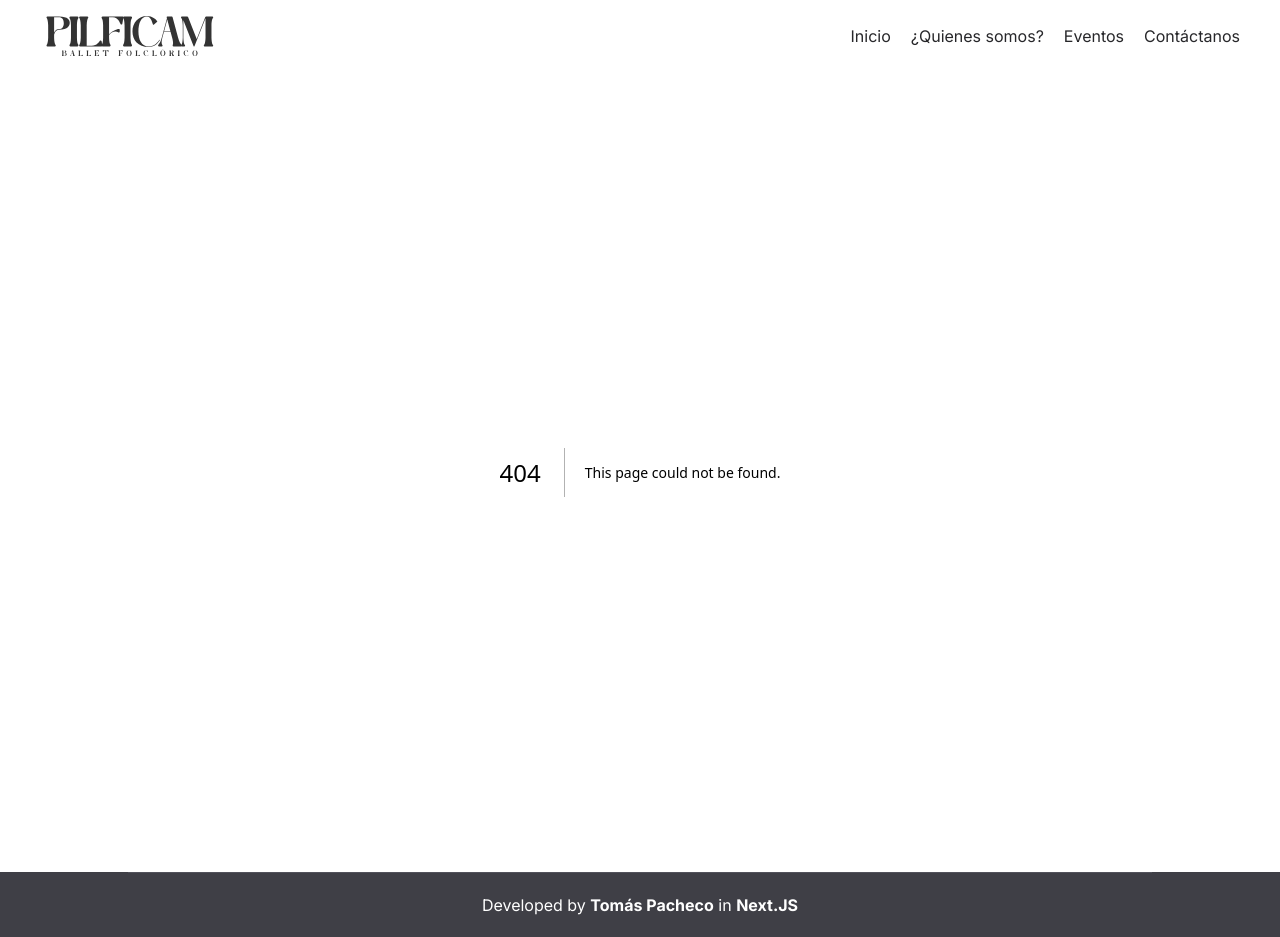
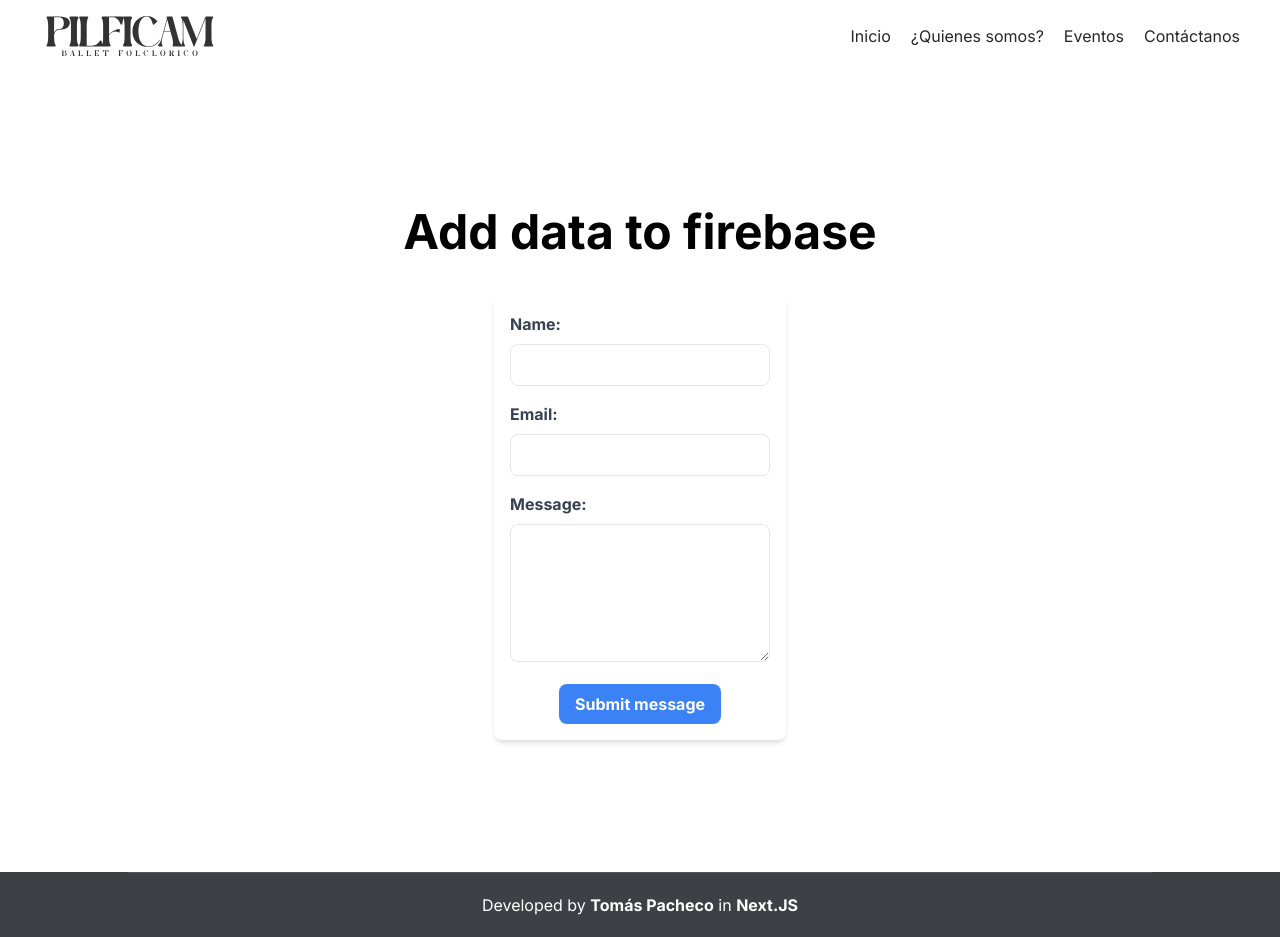
Before and after one commit to thesoftmoon/portfolio-next, a Next.js app: page /test-form in a window 1280 px wide. Before the commit this address had no page. Built offline with nearby package versions, Linux system fonts and the light colour scheme; no server answers.

Commit message:
firebase implementation

```diff
--- /dev/null
+++ b/app/api/getDatos.js
@@ -0,0 +1,13 @@
+export default function handler(req, res) {
+    if (req.method === 'GET') {
+      // Obtén los datos desde tu base de datos u otra fuente.
+      // Devuelve los datos como una respuesta JSON.
+      const datos = {
+        titulo: 'Título de ejemplo',
+        detalles: 'Detalles de ejemplo',
+      };
+      return res.status(200).json(datos);
+    } else {
+      return res.status(405).end(); // Método no permitido
+    }
+  }
--- /dev/null
+++ b/app/api/postDatos.js
@@ -0,0 +1,26 @@
+import { db } from '.../firebase.js'; // Reemplaza con la ruta correcta a tu configuración de Firebase
+import { collection, addDoc } from 'firebase/firestore';
+import { NextApiRequest, NextApiResponse } from 'next';
+
+export default async (req, res) => {
+  if (req.method === 'POST') {
+    try {
+      const { username, about } = req.body;
+
+      const data = {
+        username,
+        about,
+        // Otros campos que quieras guardar en Firestore
+      };
+
+      const docRef = await addDoc(collection(db, 'tuColeccion'), data); // Reemplaza 'tuColeccion' con el nombre de tu colección en Firestore
+
+      res.status(201).json({ message: 'Datos guardados exitosamente', id: docRef.id });
+    } catch (error) {
+      console.error('Error al guardar los datos:', error);
+      res.status(500).json({ error: 'Error al guardar los datos' });
+    }
+  } else {
+    res.status(405).json({ error: 'Método no permitido' });
+  }
+};
--- a/app/components/Events.js
+++ b/app/components/Events.js
@@ -1,11 +1,51 @@
-import React from 'react'
+'use client'
+
+import React, { useEffect, useState } from 'react'
+import { db } from '@/firebase'
+import { collection, getDocs } from 'firebase/firestore'
+
+async function fetchDataFromFirestore() {
+    const querySnapshot = await getDocs(collection(db, 'messages'))
+
+    const data = [];
+
+    querySnapshot.forEach((doc) => {
+        data.push({ id: doc.id, ...doc.data() })
+    });
+    return data;
+}
 
 function Events() {
+
+    const [eventsData, setEventsData] = useState([]);
+
+    useEffect(() => {
+        async function fetchData() {
+            const data = await fetchDataFromFirestore();
+            setEventsData(data);
+            console.log(data)
+
+        }
+        fetchData();
+    }, []);
+
     return (
         <div>
             <div className='px-5 bg-zinc-700'>
                 <h1 className='title text-white'>Quienes somos</h1>
             </div>
+
+            <div className='bg-zinc-700'>
+                {eventsData.map((event) => (
+                    <div key={event.id} className='mb-4 text-white'>
+                        <p className='text-xl font-bold'>{event.name}</p>
+                        <p>{event.email}</p>
+                        <p>{event.message}</p>
+                    </div>
+                ))}
+            </div>
+
+
         </div>
     )
 }
--- /dev/null
+++ b/app/components/TestForm.js
@@ -0,0 +1,90 @@
+'use client'
+
+import React from 'react';
+import { db } from '@/firebase';
+import { collection, addDoc } from 'firebase/firestore';
+import { useState } from 'react';
+
+async function addDataToFirestore(name, email, message){
+    try {
+        const docRef = await addDoc(collection(db, 'messages'), {
+            name: name,
+            email: email,
+            message: message,
+        });
+        console.log('Document written with ID: ', docRef.id)
+        return true;
+    } catch(error){
+        console.error('Error adding document ', error);
+        return false;
+    }
+}
+
+function TestForm() {
+    const [name, setName] = useState('');
+    const [email, setEmail] = useState('');
+    const [message, setMessage] = useState('');
+
+    const handleSubmit = async(e)=>{
+        e.preventDefault();
+        const added = await addDataToFirestore(name, email, message);
+        if(added){
+            setName('');
+            setEmail('');
+            setMessage('');
+
+            alert('data added to firestore');
+        }
+    }
+    return (
+        <main className="flex min-h-screen flex-col items-center p-24">
+            <h1 className="text-5xl font-bold m-10">
+                Add data to firebase
+            </h1>
+
+            <form onSubmit={handleSubmit} className='max-w-md mx-auto p-4 bg-white shadow-md rounded-lg'>
+                <div className="mb-4">
+                    <label htmlFor="name" className='block text-gray-700 font-bold mb-2'>
+                        Name:
+                    </label>
+                    <input type="text"
+                    id='name'
+                    className='w-full px-3 py-2 border rounded-lg focus:outline-none focus:border-blue-500'
+                    value={name}
+                    onChange={(e)=> setName(e.target.value)}/>
+                </div>
+
+                <div className="mb-4">
+                    <label htmlFor="email" className='block text-gray-700 font-bold mb-2'>
+                        Email:
+                    </label>
+                    <input type="text"
+                    id='email'
+                    className='w-full px-3 py-2 border rounded-lg focus:outline-none focus:border-blue-500'
+                    value={email}
+                    onChange={(e)=> setEmail(e.target.value)}/>
+                </div>
+
+                <div className="mb-4">
+                    <label htmlFor="message" className='block text-gray-700 font-bold mb-2'>
+                        Message:
+                    </label>
+                    <textarea type="text"
+                    id='message'
+                    rows={5}
+                    className='w-full px-3 py-2 border rounded-lg focus:outline-none focus:border-blue-500'
+                    value={message}
+                    onChange={(e)=> setMessage(e.target.value)}></textarea>
+                </div>
+
+                <div className="text-center">
+                    <button type='submit' className="bg-blue-500 hover:bg-blue-600 text-white font-bold py-2 px-4 rounded-lg">
+                        Submit message
+                    </button>
+                </div>
+            </form>
+        </main>
+    )
+}
+
+export default TestForm
--- /dev/null
+++ b/app/events/page.js
@@ -0,0 +1,12 @@
+import React from 'react'
+import Events from '../components/Events'
+
+function page() {
+  return (
+    <div>
+        <Events/>
+    </div>
+  )
+}
+
+export default page
--- /dev/null
+++ b/app/test-form/page.js
@@ -0,0 +1,12 @@
+import React from 'react'
+import TestForm from '../components/TestForm'
+
+function test() {
+  return (
+    <div>
+        <TestForm/>
+    </div>
+  )
+}
+
+export default test
--- a/package.json
+++ b/package.json
@@ -9,6 +9,7 @@
     "lint": "next lint"
   },
   "dependencies": {
+    "firebase": "^10.5.2",
     "next": "14.0.0",
     "react": "^18",
     "react-dom": "^18"
```
Also changed, not shown: 2 other files (tests, documents, lock files or other folders).
